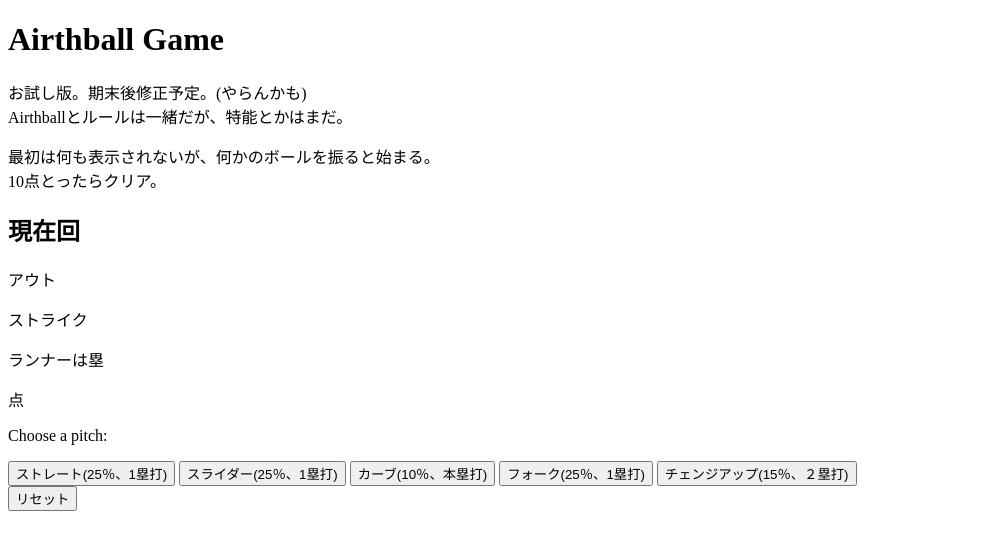
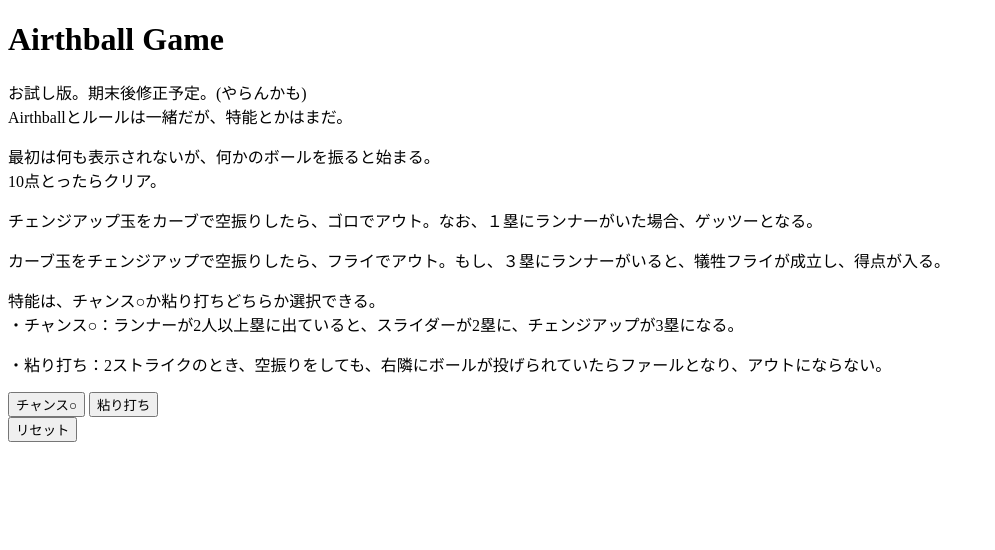
Before and after one commit to syaragamu/syaragamu.github.io, a Django app: page /game/baseball/ in a window 1280 px wide. Shown: the top 550 px of the page, without its empty margins (0-995 px from the left). Run offline with Django 4.2, Linux system fonts and the light colour scheme.

Commit message:
とくのうとごろふらい

```diff
--- a/game_project/baseball_game/urls.py
+++ b/game_project/baseball_game/urls.py
@@ -4,6 +4,6 @@ from baseball_game.views import BaseballGameView
 app_name = 'baseball_game'
 
 urlpatterns = [
-    path('', BaseballGameView.as_view(), name='game'),
+    path('', BaseballGameView.as_view(), name='get'),
     path('reset/', BaseballGameView.as_view(), name='game_reset')
 ]
--- a/game_project/baseball_game/views.py
+++ b/game_project/baseball_game/views.py
@@ -5,29 +5,46 @@ import random
 class BaseballGameView(View):
     template_name = 'baseball_game/game.html'
 
-    def get(self, request):
-        request.session['strikes'] = 0
-        request.session['outs'] = 0
-        request.session['runners'] = []
-        request.session['point'] = 0
-        request.session['count'] = 0
-        return render(request, self.template_name)
-
     def reset(self, request):
         request.session['strikes'] = 0
         request.session['outs'] = 0
         request.session['runners'] = []
         request.session['point'] = 0
         request.session['count'] = 0
+        request.session['chance'] = 0
+        request.session['nebari'] = 0
+        request.session['supercount'] = 0
+
+    def get(self, request):
+        request.session['strikes'] = 0
+        request.session['outs'] = 0
+        request.session['runners'] = []
+        request.session['point'] = 0
+        request.session['count'] = 1
+        request.session['supercount'] = 0
+        request.session['chance'] = 0
+        request.session['nebari'] = 0
+        return render(request, self.template_name)
+
+
 
     def post(self, request):
-        pitch = int(request.POST.get('pitch',1))
+        supercount = request.session.get('supercount', 0)
+        chance = request.session.get('chance', 0)
+        nebari = request.session.get('nebari', 0)
+        if supercount >= 1:
+            pass
+        else:
+            chance = int(request.POST.get('chance', 0))
+            nebari = int(request.POST.get('nebari', 0))
+
+        pitch = int(request.POST.get('pitch',0))
         strikes = request.session.get('strikes', 0)
         outs = request.session.get('outs', 0)
         runners = request.session.get('runners', [])
         point = request.session.get('point', 0)
         count = request.session.get('count', 1)
-        ball_list = ["none", "ストレート", "スライダー", "カーブ", "フォーク", "チェンジアップ"]
+        ball_list = ["", "ストレート", "スライダー", "カーブ", "フォーク", "チェンジアップ"]
         def runner_on_first():
             runners.append(1)
 
@@ -146,12 +163,12 @@ class BaseballGameView(View):
         def runner_move_and_point_get(p_ball, chance):
             if p_ball == 1 or p_ball == 2 or p_ball == 4:
                 print("ヒット!!!")
-                if p_ball == 2 and chance == True:
+                if p_ball == 2 and chance == 1 and len(runners) >= 2:
                     niruida()
                 else:
                     itiruida()
             elif p_ball == 5:
-                if chance == True:
+                if chance == 1 and len(runners) >= 2:
                     sannruida()
                 else:
                     niruida()
@@ -160,11 +177,11 @@ class BaseballGameView(View):
 
         def decide_ball():
             t = random.randint(1, 100)
-            if t <= 25:
+            if t <= 24:
                 return 1
-            elif t <= 50:
+            elif t <= 48:
                 return 2
-            elif t <= 75:
+            elif t <= 72:
                 return 4
             elif t <= 90:
                 return 5
@@ -176,11 +193,10 @@ class BaseballGameView(View):
             request.session['outs'] = 0
             request.session['runners'] = []
             request.session['point'] = 0
+            request.session['count'] = 0
 
 
-        chance = False
-
-        if pitch >= 1 and pitch <= 5:
+        if pitch >= 0 and pitch <= 5:
             p_ball = pitch
         else:
             return render(request, self.template_name, {'error': '正しく入力してください。'})
@@ -189,16 +205,53 @@ class BaseballGameView(View):
         c_ball_name = ball_list[c_ball]
         p_ball_name = ball_list[p_ball]
 
-        if c_ball - p_ball == 0:
+        if p_ball == 0:
+            pass
+        elif c_ball - p_ball == 0:
             runner_move_and_point_get(p_ball, chance)
             point = point_get(point)
             point_write(point)
             strikes = 0
-        else:
+        #ゲッツー
+        elif c_ball == 5 and p_ball == 3:
+            for runner in runners[:]:
+                if runner == 1:
+                    remove_runner_on_first()
+                    outs += 1
+                else:
+                    pass
+            outs += 1
+            strikes = 0
+        #犠牲フライ
+        elif c_ball == 3 and p_ball == 5:
+            for runner in runners[:]:
+                if runner == 3:
+                    if outs <= 10:
+                        outs += 1
+                        point += 1
+                        remove_runner_on_third()
+                    else:
+                        pass
+                else:
+                    pass
+            outs += 1
+            strikes = 0
+        elif p_ball - c_ball != 0:
             print("\n空振り!\n\n")
             strikes += 1
+        else:
+            pass
 
-        if strikes == 3:
+        while strikes == 3:
+            if nebari == 1:
+                if c_ball - p_ball == 1:
+                    strikes -= 1
+                    break
+                elif c_ball == 1 and p_ball == 5:
+                    strikes -= 1
+                    break
+                else:
+                    pass
             print("三振！アウト！\n\n")
             outs += 1
             strikes = 0
@@ -208,18 +261,24 @@ class BaseballGameView(View):
             reset_game()
             return render(request, self.template_name, {'game_status': 'clear', 'point': point})
 
-        if outs == 3:
+        if outs == 10 or outs == 11:
             print("3アウト!この回の攻撃は終了です\n\n\n")
             strikes = 0
             runners = []
             outs = 0
             count = count + 1
 
+        supercount += 1
+
         request.session['strikes'] = strikes
         request.session['outs'] = outs
         request.session['runners'] = runners
         request.session['point'] = point
         request.session['count'] = count
+        request.session['chance'] = chance
+        request.session['nebari'] = nebari
+        request.session['supercount'] = supercount
 
         return render(request, self.template_name, {'strikes': strikes, 'outs': outs, 'runners': runners, 'point': point,
-                                                    'c_ball_name': c_ball_name,"count" : count,"p_ball_name" :p_ball_name})
+                                                    'c_ball_name': c_ball_name,"count" : count,"p_ball_name" :p_ball_name,
+                                                    'nebari':nebari,'chance':chance,'supercount':supercount})
--- a/game_project/game_app/templates/baseball_game/game.html
+++ b/game_project/game_app/templates/baseball_game/game.html
@@ -2,14 +2,24 @@
 <html>
 <head>
     <meta charset="UTF-8">
-    <title>Baseball Game</title>
+    <title>Airthball Game</title>
 </head>
 <body>
     <h1>Airthball Game</h1>
         <p>お試し版。期末後修正予定。(やらんかも)<br>Airthballとルールは一緒だが、特能とかはまだ。</p>
         <p>最初は何も表示されないが、何かのボールを振ると始まる。<br>10点とったらクリア。</p>
+        <p>チェンジアップ玉をカーブで空振りしたら、ゴロでアウト。なお、１塁にランナーがいた場合、ゲッツーとなる。</p>
+        <p>カーブ玉をチェンジアップで空振りしたら、フライでアウト。もし、３塁にランナーがいると、犠牲フライが成立し、得点が入る。</p>
+        <p>特能は、チャンス○か粘り打ちどちらか選択できる。<br>・チャンス○：ランナーが2人以上塁に出ていると、スライダーが2塁に、チェンジアップが3塁になる。</p>
+        <p>・粘り打ち：2ストライクのとき、空振りをしても、右隣にボールが投げられていたらファールとなり、アウトにならない。</p>
     {% if game_status == 'clear' %}
-        <h2>Congratulations! You scored 5 or more points. Game Clear!</h2>
+        <h2>10点おめでとう！！<a href="https://www.youtube.com/watch?v=JQ5uQpVBJTM">ジャマイカ国歌</a></h2>
+    {%elif supercount == None %}
+        <form method="post">
+            {% csrf_token %}
+            <button type="submit" name="chance" value="1">チャンス○</button>
+            <button type="submit" name="nebari" value="1">粘り打ち</button>
+        </form>
     {% else %}
         <h2>現在{{ count }}回</h2>
         <p>{{ outs }}アウト</p>
@@ -19,12 +29,12 @@
 
         <form method="post">
             {% csrf_token %}
-            <p>Choose a pitch: </p>
-            <button type="submit" name="pitch" value="1">ストレート(25％、1塁打)</button>
-            <button type="submit" name="pitch" value="2">スライダー(25％、1塁打)</button>
+            <p>どの球を振る？</p>
+            <button type="submit" name="pitch" value="1">ストレート(24％、1塁打)</button>
+            <button type="submit" name="pitch" value="2">スライダー(24％、1塁打)</button>
             <button type="submit" name="pitch" value="3">カーブ(10％、本塁打)</button>
-            <button type="submit" name="pitch" value="4">フォーク(25％、1塁打)</button>
-            <button type="submit" name="pitch" value="5">チェンジアップ(15％、２塁打)</button>
+            <button type="submit" name="pitch" value="4">フォーク(24％、1塁打)</button>
+            <button type="submit" name="pitch" value="5">チェンジアップ(18％、２塁打)</button>
         </form>
 
         {% if error %}
@@ -34,19 +44,24 @@
         {% if p_ball_name %}
             <p>君は{{ p_ball_name }}を振ったよ。</p>
             <p>相手は{{ c_ball_name }}を投げたよ。</p>
-            {% if p_ball_name == "カーブ" and c_ball_name == "カーブ"%}
+            {% if p_ball_name == "カーブ" and c_ball_name == "チェンジアップ" %}
+                <p>ゴロ。アウト。ゲッツーになったかはコード作んのめんどいから実際に確かめてくれ。</p>
+            {% elif c_ball_name == "カーブ" and p_ball_name == "チェンジアップ" %}
+                <p>フライ。アウト。犠牲フライが成立したかはコード作んのめんどいから実際に確かめてくれ。</p>
+            {% elif p_ball_name == "カーブ" and c_ball_name == "カーブ"%}
                 <p>ホーーームラン！ｷﾓﾁｪｪﾅｧ。わっか。</p>
             {% elif p_ball_name == "チェンジアップ" and c_ball_name == "チェンジアップ" %}
-                <p>2塁打！君はティーダ！</p>
+                <p>2塁打。君はティーダ！(ランナーが2人以上出てて特能がチャンス○なら3塁打！)</p>
             {% elif p_ball_name == c_ball_name %}
-                <p>ヒットやなぁ。</p>
+                <p>ヒットやなぁ。(ボールがスライダー・ランナー2人以上・特能チャンス○で2塁打！)</p>
             {% elif outs == 0 and strikes == 0 %}
-                <p>チェンジやなぁ。</p>
+                <p>次の回へ行くんやなぁ。</p>
             {% elif strikes == 0 %}
                 <p>アウト。</p>
+            {% elif nebari == 1 and strikes == 2 %}
+                <p>粘り発動チャンス　もしくは粘り発動！！</p>
             {% else %}
-                <p>空振りで泣きました</p>
-
+                <p>空振り。</p>
             {% endif %}
         {% endif %}
     {% endif %}
```
